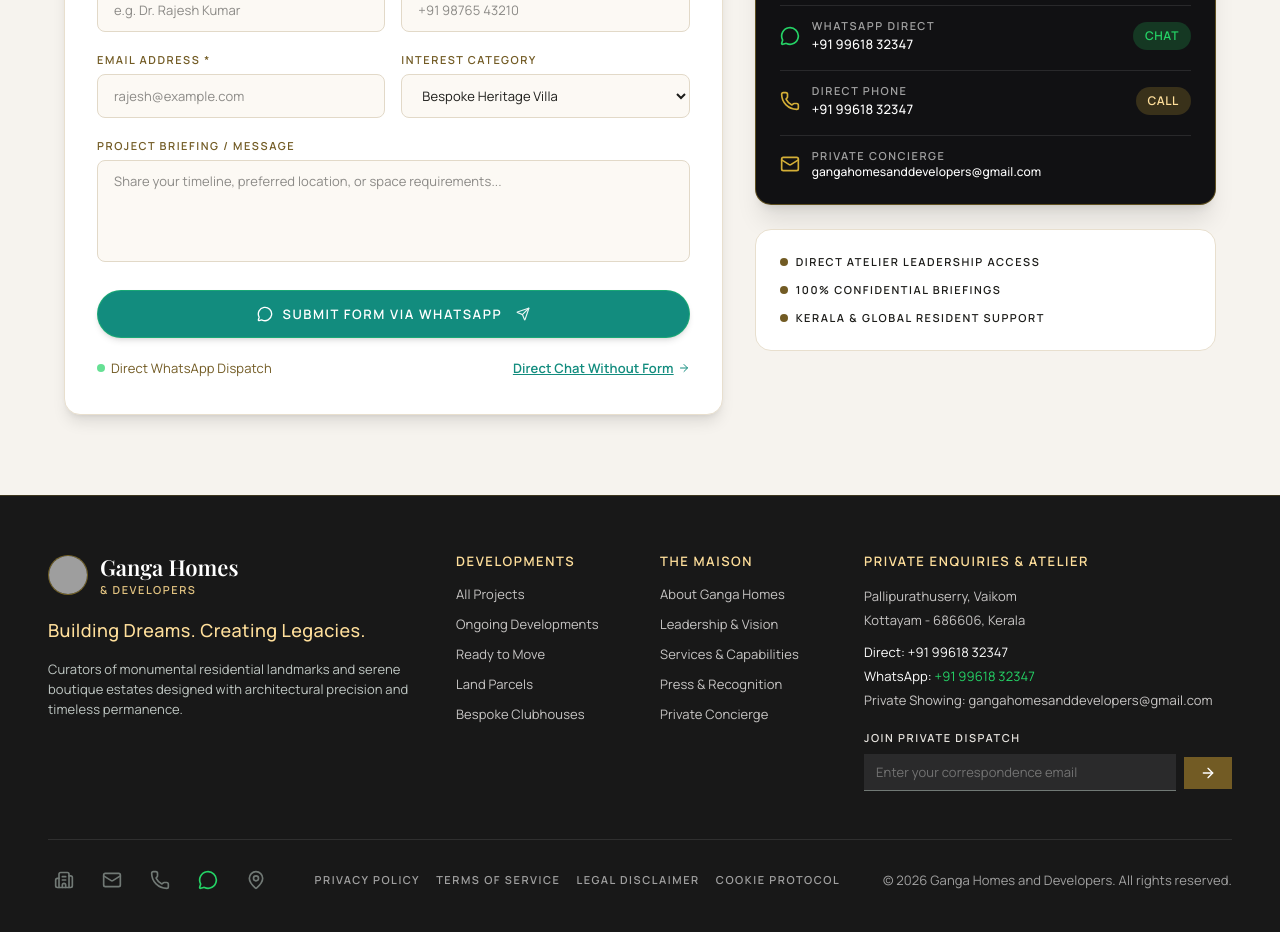
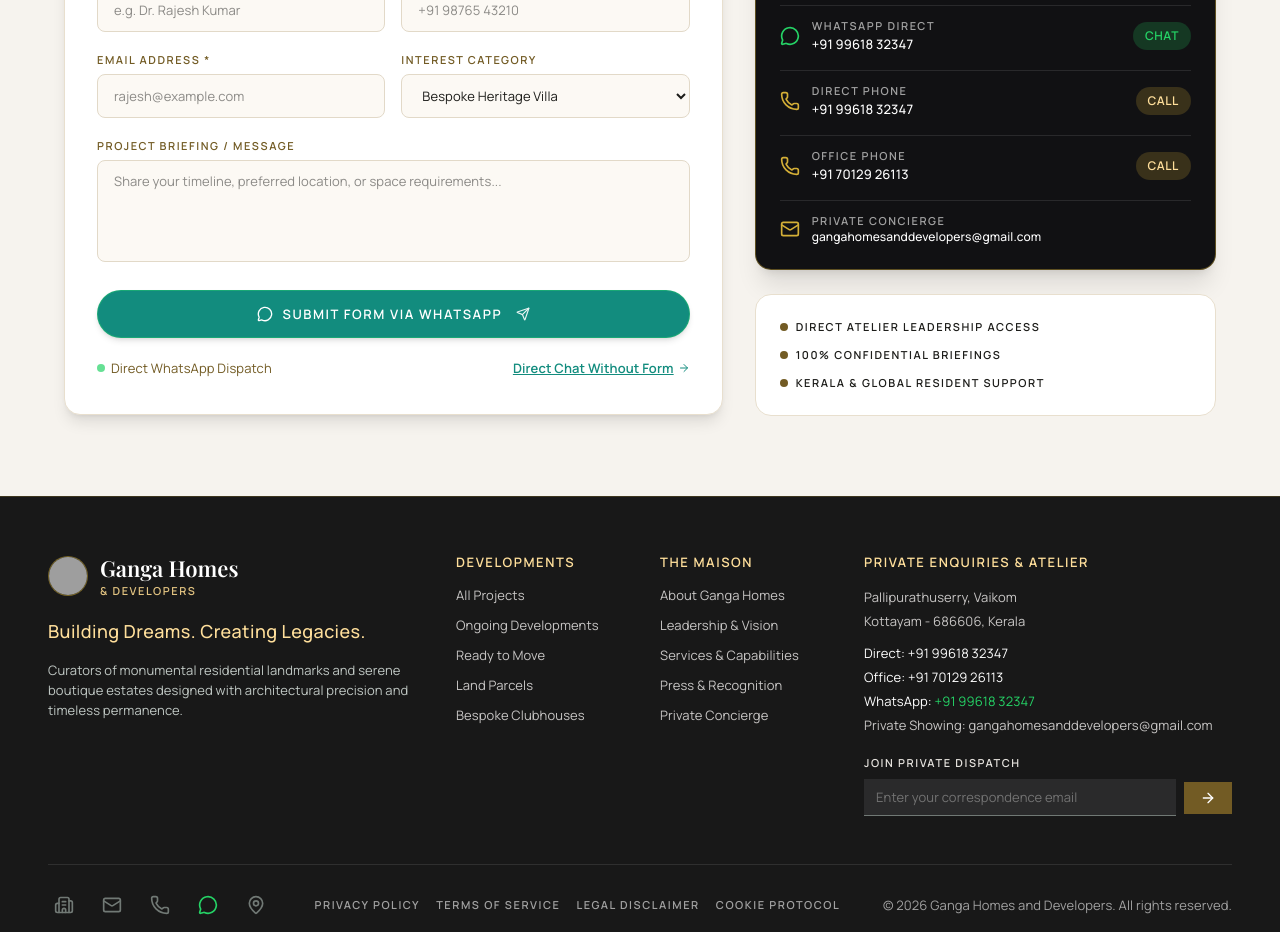
Before and after one commit to hgovind195/GANGA-HOMES, a Next.js app: page / in a window 1280 px wide. Shown: the part 4020-4952 px from the top of the page. Built offline with nearby package versions, Linux system fonts and the light colour scheme; grey boxes are pictures that could not be loaded; a web font is replaced by a local one.

Commit message:
Add office number +91 70129 26113 to contact details and footer

```diff
--- a/components/ContactForm.tsx
+++ b/components/ContactForm.tsx
@@ -288,6 +288,24 @@
                 </a>
               </div>
 
+              <div className="flex items-center justify-between gap-3 text-sm text-neutral-300 font-body-sm pt-3 border-t border-white/10">
+                <div className="flex items-center gap-3">
+                  <Phone className="w-5 h-5 text-[#d4af37] flex-shrink-0" />
+                  <div className="flex flex-col">
+                    <span className="text-[10px] text-neutral-400 font-label-sm uppercase">Office Phone</span>
+                    <a href="tel:+917012926113" className="text-white hover:text-[#FFDF9B] font-medium">
+                      +91 70129 26113
+                    </a>
+                  </div>
+                </div>
+                <a
+                  href="tel:+917012926113"
+                  className="px-3 py-1.5 rounded-full bg-[#d4af37]/20 hover:bg-[#d4af37]/30 text-[#FFDF9B] text-xs font-semibold uppercase tracking-wider transition-colors shrink-0"
+                >
+                  Call
+                </a>
+              </div>
+
               <div className="flex items-center gap-3 text-sm text-neutral-300 font-body-sm pt-3 border-t border-white/10">
                 <Mail className="w-5 h-5 text-[#d4af37] flex-shrink-0" />
                 <div className="flex flex-col min-w-0 flex-1">
--- a/components/Footer.tsx
+++ b/components/Footer.tsx
@@ -100,6 +100,7 @@
               <span>Pallipurathuserry, Vaikom</span>
               <span>Kottayam - 686606, Kerala</span>
               <span className="mt-2 text-white">Direct: <a href="tel:+919961832347" className="hover:text-[#FFDF9B] transition-colors">+91 99618 32347</a></span>
+              <span className="text-white">Office: <a href="tel:+917012926113" className="hover:text-[#FFDF9B] transition-colors">+91 70129 26113</a></span>
               <span className="text-white">WhatsApp: <a href="https://wa.me/919961832347" target="_blank" rel="noopener noreferrer" className="text-[#25D366] hover:underline transition-colors">+91 99618 32347</a></span>
               <span>Private Showing: <a href="mailto:gangahomesanddevelopers@gmail.com" className="hover:text-[#FFDF9B] transition-colors">gangahomesanddevelopers@gmail.com</a></span>
             </div>
```
